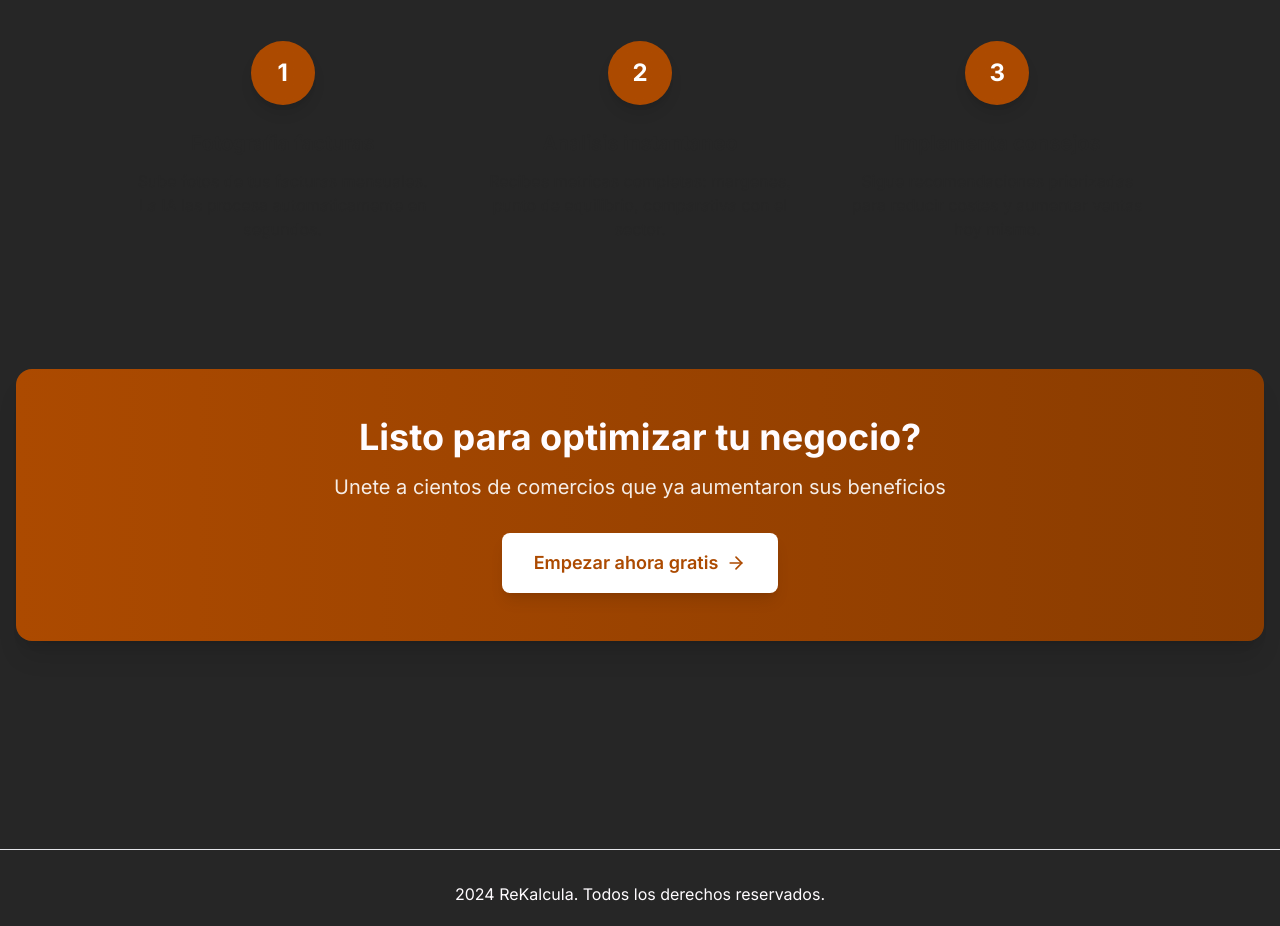
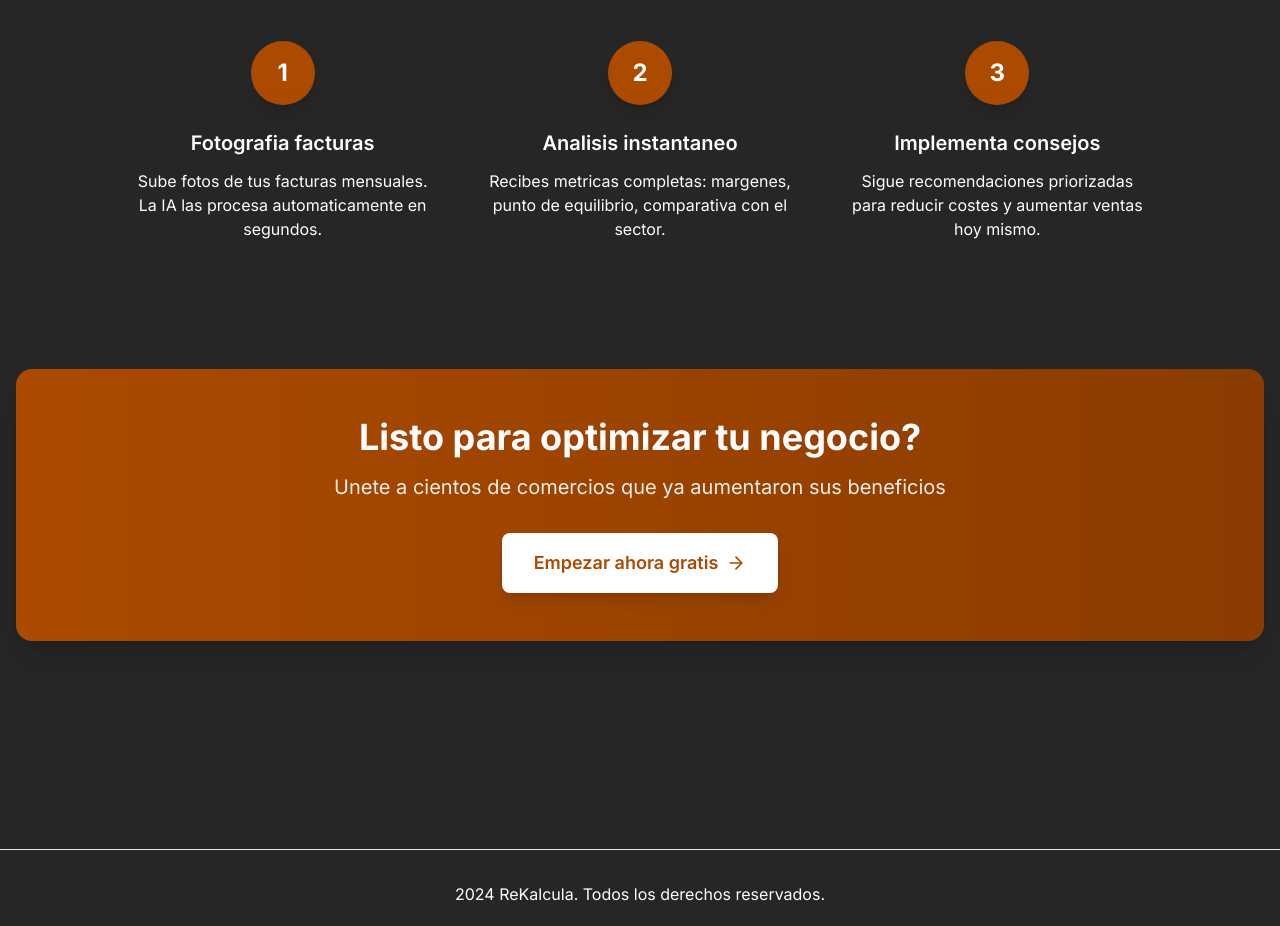
Before and after one commit to rekalcula/rekalcula, a Next.js app: page / in a window 1280 px wide. Shown: the part 1180-2106 px from the top of the page. Built offline with nearby package versions, Linux system fonts and the light colour scheme.

Commit message:
Update: textos Como funciona en blanco #FFFCFF y eliminar botón header

```diff
--- a/app/page.tsx
+++ b/app/page.tsx
@@ -119,8 +119,8 @@ export default function HomePage() {
               <div className="bg-gradient-to-br from-[#AC4A00] to-[#AC4A00] w-12 h-12 sm:w-16 sm:h-16 rounded-full flex items-center justify-center mx-auto mb-4 sm:mb-6 shadow-lg">
                 <span className="text-xl sm:text-2xl font-bold text-white">1</span>
               </div>
-              <h3 className="text-lg sm:text-xl font-semibold text-[#262626] mb-2 sm:mb-3">Fotografia facturas</h3>
-              <p className="text-sm sm:text-base text-[#262626] px-4 sm:px-0">
+              <h3 className="text-lg sm:text-xl font-semibold text-[#FFFCFF] mb-2 sm:mb-3">Fotografia facturas</h3>
+              <p className="text-sm sm:text-base text-[#FFFCFF] px-4 sm:px-0">
                 Sube fotos de tus facturas mensuales. La IA las procesa automaticamente en segundos.
               </p>
             </div>
@@ -129,8 +129,8 @@ export default function HomePage() {
               <div className="bg-gradient-to-br from-[#AC4A00] to-[#AC4A00] w-12 h-12 sm:w-16 sm:h-16 rounded-full flex items-center justify-center mx-auto mb-4 sm:mb-6 shadow-lg">
                 <span className="text-xl sm:text-2xl font-bold text-white">2</span>
               </div>
-              <h3 className="text-lg sm:text-xl font-semibold text-[#262626] mb-2 sm:mb-3">Analisis instantaneo</h3>
-              <p className="text-sm sm:text-base text-[#262626] px-4 sm:px-0">
+              <h3 className="text-lg sm:text-xl font-semibold text-[#FFFCFF] mb-2 sm:mb-3">Analisis instantaneo</h3>
+              <p className="text-sm sm:text-base text-[#FFFCFF] px-4 sm:px-0">
                 Recibes metricas completas: margenes, punto de equilibrio, comparativa con el sector.
               </p>
             </div>
@@ -139,8 +139,8 @@ export default function HomePage() {
               <div className="bg-gradient-to-br from-[#AC4A00] to-[#AC4A00] w-12 h-12 sm:w-16 sm:h-16 rounded-full flex items-center justify-center mx-auto mb-4 sm:mb-6 shadow-lg">
                 <span className="text-xl sm:text-2xl font-bold text-white">3</span>
               </div>
-              <h3 className="text-lg sm:text-xl font-semibold text-[#262626] mb-2 sm:mb-3">Implementa consejos</h3>
-              <p className="text-sm sm:text-base text-[#262626] px-4 sm:px-0">
+              <h3 className="text-lg sm:text-xl font-semibold text-[#FFFCFF] mb-2 sm:mb-3">Implementa consejos</h3>
+              <p className="text-sm sm:text-base text-[#FFFCFF] px-4 sm:px-0">
                 Sigue recomendaciones priorizadas para reducir costes y aumentar ventas hoy mismo.
               </p>
             </div>
```
